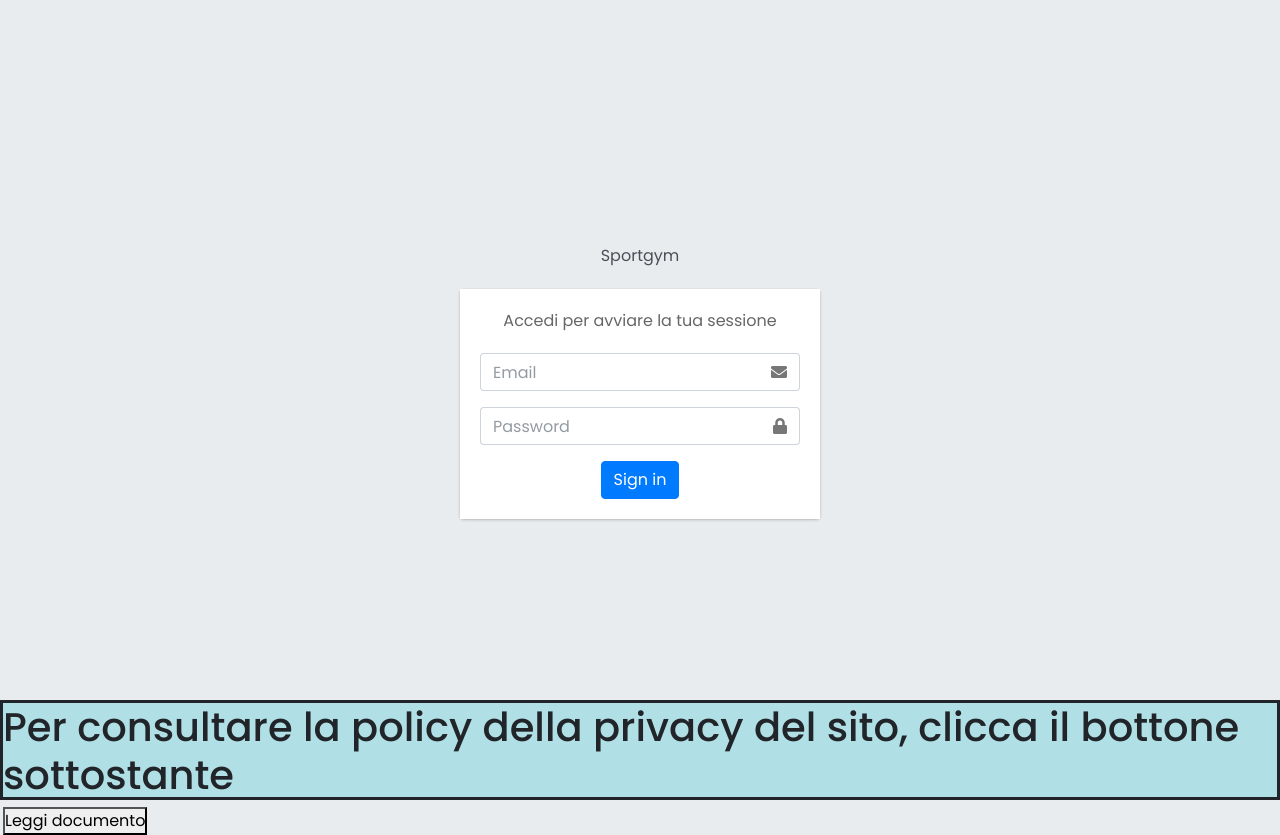
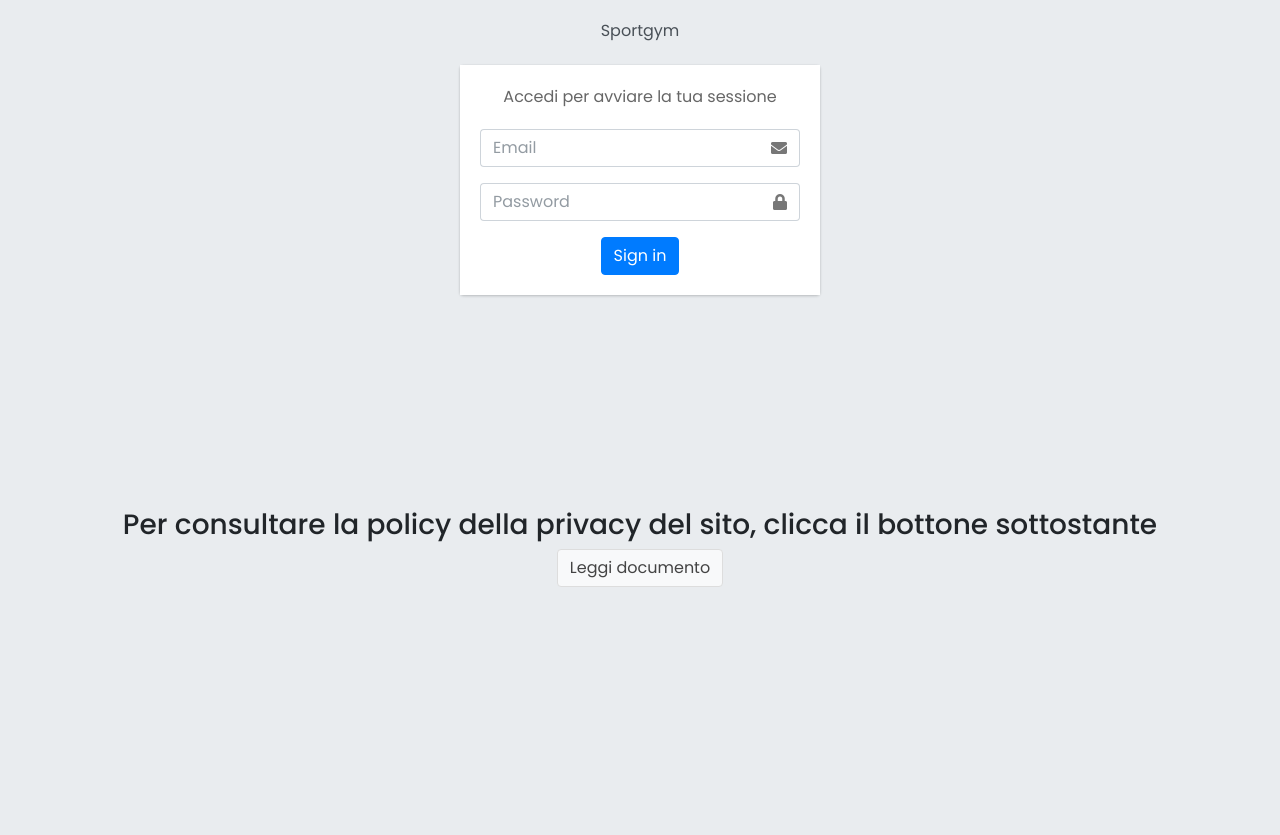
Before and after one commit to JackF007/Gestione_Palestra_Battle_CADMO, a PHP site: page /login.php in a window 1280 px wide. After the commit the page ends 587 px from the top, so only its background shows below. Run offline with PHP 8.4, Linux system fonts and the light colour scheme; some libraries are stand-ins or nearby versions.

Commit message:
modifiche login

```diff
--- a/dist/css/custom.css
+++ b/dist/css/custom.css
@@ -223,3 +223,9 @@ span.span_blue{
 .range input::-moz-range-progress{
   background: #2b39f5;
 }
+#pageLogin #modal-default > div{
+max-width:100%;}
+
+iframe#myFrame{
+height: 70vh;
+}
--- a/login.php
+++ b/login.php
@@ -9,8 +9,7 @@
     <link rel="stylesheet" href="https://fonts.googleapis.com/css?family=Source+Sans+Pro:300,400,400i,700&display=fallback">
     <!-- Font Awesome -->
     <link rel="stylesheet" href="./plugins/fontawesome-free/css/all.min.css">
-    <!-- icheck bootstrap -->
-    <link rel="stylesheet" href="./plugins/icheck-bootstrap/icheck-bootstrap.min.css">
+
     <!-- Theme style -->
     <link rel="stylesheet" href="./dist/css/adminlte.min.css">
     <!-- Google Font: Source Sans Pro -->
@@ -28,35 +27,25 @@
     <link rel="stylesheet" href="./dist/css/adminlte.min.css">
     <!-- custom css -->
     <link rel="stylesheet" href="./dist/css/custom.css">
-    <style>
-        .policy_privacy {
-            background-color: powderblue;
-            height: 100px;
-            position: absolute;
-            border: solid;
-            bottom: 0;
-            right: 0;
-            left: 0;
-        }
-    </style>
+
 </head>
 
-<body class="hold-transition login-page">
+<body class="hold-transition login-page" id="pageLogin">
     <div class="login-box">
         <div class="login-logo">
-            <a href="./index2.html"><b>Sport</b>gym</a>
+            <a href="#"><b>Sport</b>gym</a>
         </div>
         <!-- /.login-logo -->
         <div class="card">
             <div class="card-body login-card-body">
                 <p class="login-box-msg">Accedi per avviare la tua sessione</p>
                 <form action="./accedi.php" method="post">
-                <?php
-                    if(isset($_REQUEST["errpass"])|| isset($_REQUEST["errmail"]))
-                    echo('<p style="color:red;">Email o password errata</p>');
+                    <?php
+                    if (isset($_REQUEST["errpass"]) || isset($_REQUEST["errmail"]))
+                        echo ('<p style="color:red;">Email o password errata</p>');
 
-                    if(isset($_REQUEST["timeout"]))
-                echo ('<p style="color:red;">Sessione scaduta</p>');
+                    if (isset($_REQUEST["timeout"]))
+                        echo ('<p style="color:red;">Sessione scaduta</p>');
 
                     ?>
                     <div class="input-group mb-3">
@@ -68,7 +57,7 @@
                         </div>
                     </div>
                     <div class="input-group mb-3">
-                        <input type="password" id="pass" name="pass" class="form-control" placeholder="Password">
+                        <input type="password" id="pass" name="pass" class="form-control" placeholder="Password" autocomplete="on">
                         <div class="input-group-append">
                             <div class="input-group-text">
                                 <span class="fas fa-lock"></span>
@@ -102,30 +91,30 @@
     <!-- AdminLTE App -->
     <script src="./dist/js/adminlte.min.js"></script>
     <!-- Pop up della privacy dela policy -->
-    <div class="modal fade" id="modal-primary">
+    <div class="modal fade" id="modal-default">
         <div class="modal-dialog">
-            <div class="modal-content bg-primary">
+            <div class="modal-content bg-default">
                 <div class="modal-header">
                     <h4 class="modal-title">Policy della privacy</h4>
                     <button type="button" class="close" data-dismiss="modal" aria-label="Close">
-                    <span aria-hidden="true">&times;</span>
+                        <span aria-hidden="true">&times;</span>
                     </button>
                 </div>
                 <p id="testo" class="p-3"></p>
             </div>
-        <!-- /.modal-content -->
+            <!-- /.modal-content -->
         </div>
         <!-- /.modal-dialog -->
     </div>
-    <div class="modal-dialog" id="modal-dialog"></div>
-    <div class="policy_privacy">
-    <h1 >Per consultare la policy della privacy del sito, clicca il bottone sottostante</h1>
-    <button  onclick="setform()" class="modal-message" data-toggle="modal" data-target="#modal-primary" >Leggi documento</button>
+
+    <div class="policy_privacy m-auto text-center">
+        <h3>Per consultare la policy della privacy del sito, clicca il bottone sottostante</h3>
+        <button onclick="setform()" class="modal-message btn btn-default" data-toggle="modal" data-target="#modal-default">Leggi documento</button>
     </div>
     <script>
         function setform() {
-            let contenuto = 'Non so fare niente';
-            document.getElementById('testo').innerHTML = '<iframe id="myFrame" src="./privacy-policy.html" width="450" height="500"></iframe>';
+
+            document.getElementById('testo').innerHTML = '<iframe id="myFrame" src="./privacy-policy.html" width="100%" height="auto"></iframe>';
         }
     </script>
 </body>
--- a/privacy-policy.html
+++ b/privacy-policy.html
@@ -6,7 +6,7 @@
     <meta name="viewport" content="width=device-width, initial-scale=1.0">
     <title>Policy della privacy</title>
 </head >
-<body  style="background-color:powderblue;">
+<body>
     <strong>POLICY (GDPR E COOKIE)</strong> <br>
 <strong> – INFORMAZIONI RELATIVE ALLA PRIVACY POLICY DEL SITO SportGym.it</strong><br>
 <br>
```
